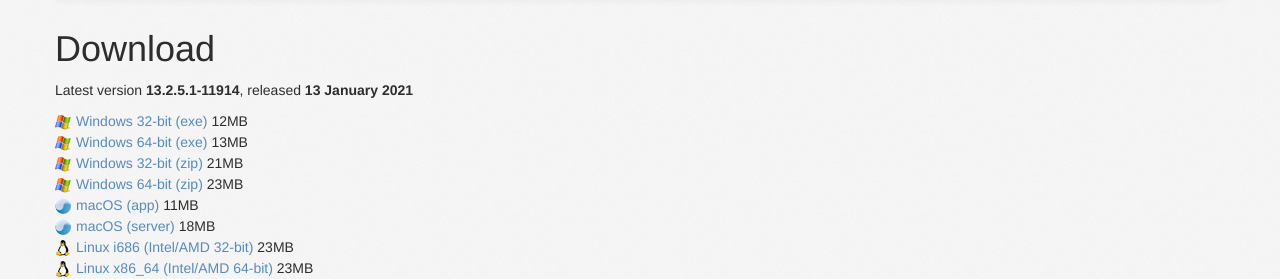
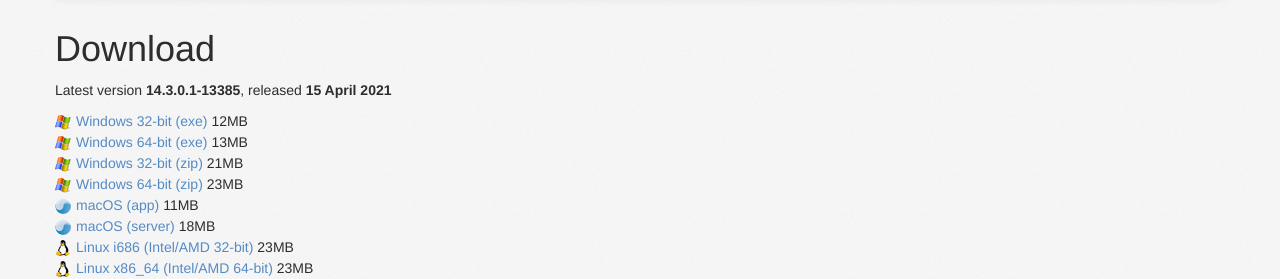
Before and after one commit to freicoin/freico.in, a Jekyll site: the page built from download/index.md, in a window 1280 px wide. Shown: the part 173-452 px from the top of the page. Built offline with Jekyll 4.4.1, drawn with Linux system fonts in a browser that asks for light colours; nearby versions of some CDN libraries; some web fonts are replaced; comment, search, counter and statistics services are not loaded.

Commit message:
Release v14.3.0.1-13385

```diff
--- a/_config.yml
+++ b/_config.yml
@@ -51,68 +51,68 @@
             title: Bios
             url: /bios/index.html
 freicoin:
-    version: 13.2.5.1-11914
-    release_date: 2021-01-13T12:00:00
+    version: 14.3.0.1-13385
+    release_date: 2021-04-15T12:00:00
     downloads:
         -
             name: Windows 32-bit (exe)
             osid: Win32
             icon: /static/images/os/win.png
-            link: https://s3.amazonaws.com/in.freico.stable/freicoin-v13.2.5.1-11914-win32-setup.exe
+            link: https://s3.amazonaws.com/in.freico.stable/freicoin-v14.3.0.1-13385-win32-setup.exe
             size: 12MB
         -
             name: Windows 64-bit (exe)
             osid: Win64
             icon: /static/images/os/win.png
-            link: https://s3.amazonaws.com/in.freico.stable/freicoin-v13.2.5.1-11914-win64-setup.exe
+            link: https://s3.amazonaws.com/in.freico.stable/freicoin-v14.3.0.1-13385-win64-setup.exe
             size: 13MB
         -
             name: Windows 32-bit (zip)
             osid: Win32
             icon: /static/images/os/win.png
-            link: https://s3.amazonaws.com/in.freico.stable/freicoin-v13.2.5.1-11914-win32.zip
+            link: https://s3.amazonaws.com/in.freico.stable/freicoin-v14.3.0.1-13385-win32.zip
             size: 21MB
         -
             name: Windows 64-bit (zip)
             osid: Win64
             icon: /static/images/os/win.png
-            link: https://s3.amazonaws.com/in.freico.stable/freicoin-v13.2.5.1-11914-win64.zip
+            link: https://s3.amazonaws.com/in.freico.stable/freicoin-v14.3.0.1-13385-win64.zip
             size: 23MB
         -
             name: macOS (app)
             osid: Mac
             icon: /static/images/os/mac.png
-            link: https://s3.amazonaws.com/in.freico.stable/freicoin-v13.2.5.1-11914-osx.dmg
+            link: https://s3.amazonaws.com/in.freico.stable/freicoin-v14.3.0.1-13385-osx.dmg
             size: 11MB
         -
             name: macOS (server)
             osid: Mac
             icon: /static/images/os/mac.png
-            link: https://s3.amazonaws.com/in.freico.stable/freicoin-v13.2.5.1-11914-osx64.tar.gz
+            link: https://s3.amazonaws.com/in.freico.stable/freicoin-v14.3.0.1-13385-osx64.tar.gz
             size: 18MB
         -
             name: Linux i686 (Intel/AMD 32-bit)
             osid: Linux
             icon: /static/images/os/linux.png
-            link: https://s3.amazonaws.com/in.freico.stable/freicoin-v13.2.5.1-11914-i686-pc-linux-gnu.tar.gz
+            link: https://s3.amazonaws.com/in.freico.stable/freicoin-v14.3.0.1-13385-i686-pc-linux-gnu.tar.gz
             size: 23MB
         -
             name: Linux x86_64 (Intel/AMD 64-bit)
             osid: Linux
             icon: /static/images/os/linux.png
-            link: https://s3.amazonaws.com/in.freico.stable/freicoin-v13.2.5.1-11914-x86_64-linux-gnu.tar.gz
+            link: https://s3.amazonaws.com/in.freico.stable/freicoin-v14.3.0.1-13385-x86_64-linux-gnu.tar.gz
             size: 23MB
         -
             name: Linux ARMv7-A (ARM 32-bit)
             osid: Linux
             icon: /static/images/os/linux.png
-            link: https://s3.amazonaws.com/in.freico.stable/freicoin-v13.2.5.1-11914-arm-linux-gnueabihf.tar.gz
+            link: https://s3.amazonaws.com/in.freico.stable/freicoin-v14.3.0.1-13385-arm-linux-gnueabihf.tar.gz
             size: 9.0MB
         -
             name: Linux ARMv8-A (ARM 64-bit)
             osid: Linux
             icon: /static/images/os/linux.png
-            link: https://s3.amazonaws.com/in.freico.stable/freicoin-v13.2.5.1-11914-aarch64-linux-gnu.tar.gz
+            link: https://s3.amazonaws.com/in.freico.stable/freicoin-v14.3.0.1-13385-aarch64-linux-gnu.tar.gz
             size: 9.6MB
         #-
         #    name: Ubuntu (PPA)
@@ -130,7 +130,7 @@
             name: Source
             osid: Unknown
             icon: /static/images/os/src.png
-            link: https://github.com/tradecraftio/tradecraft/archive/v13.2.5.1-11914.zip
+            link: https://github.com/tradecraftio/tradecraft/archive/v14.3.0.1-13385.zip
             size: 5.3MB
         -
             name: Git repository
```
